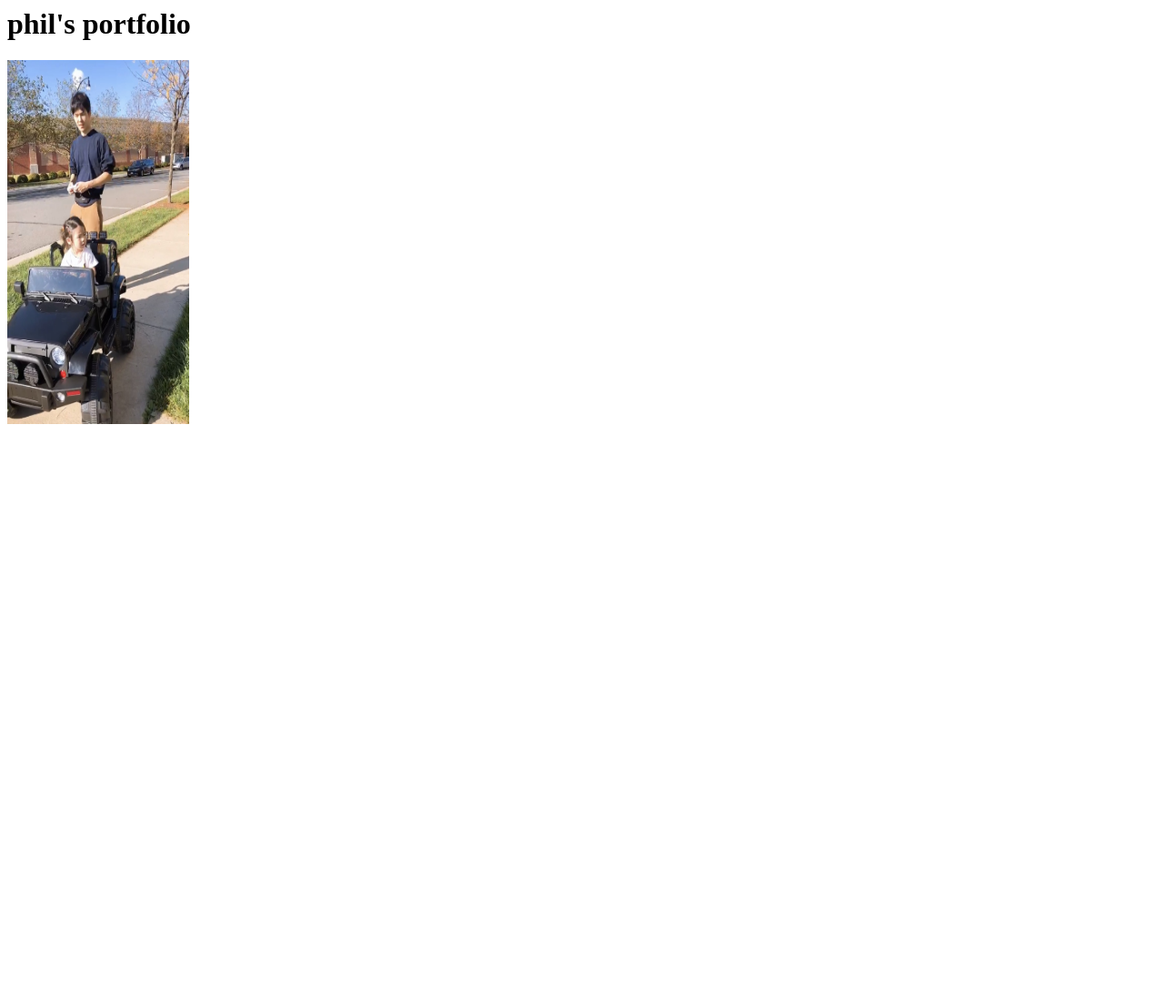
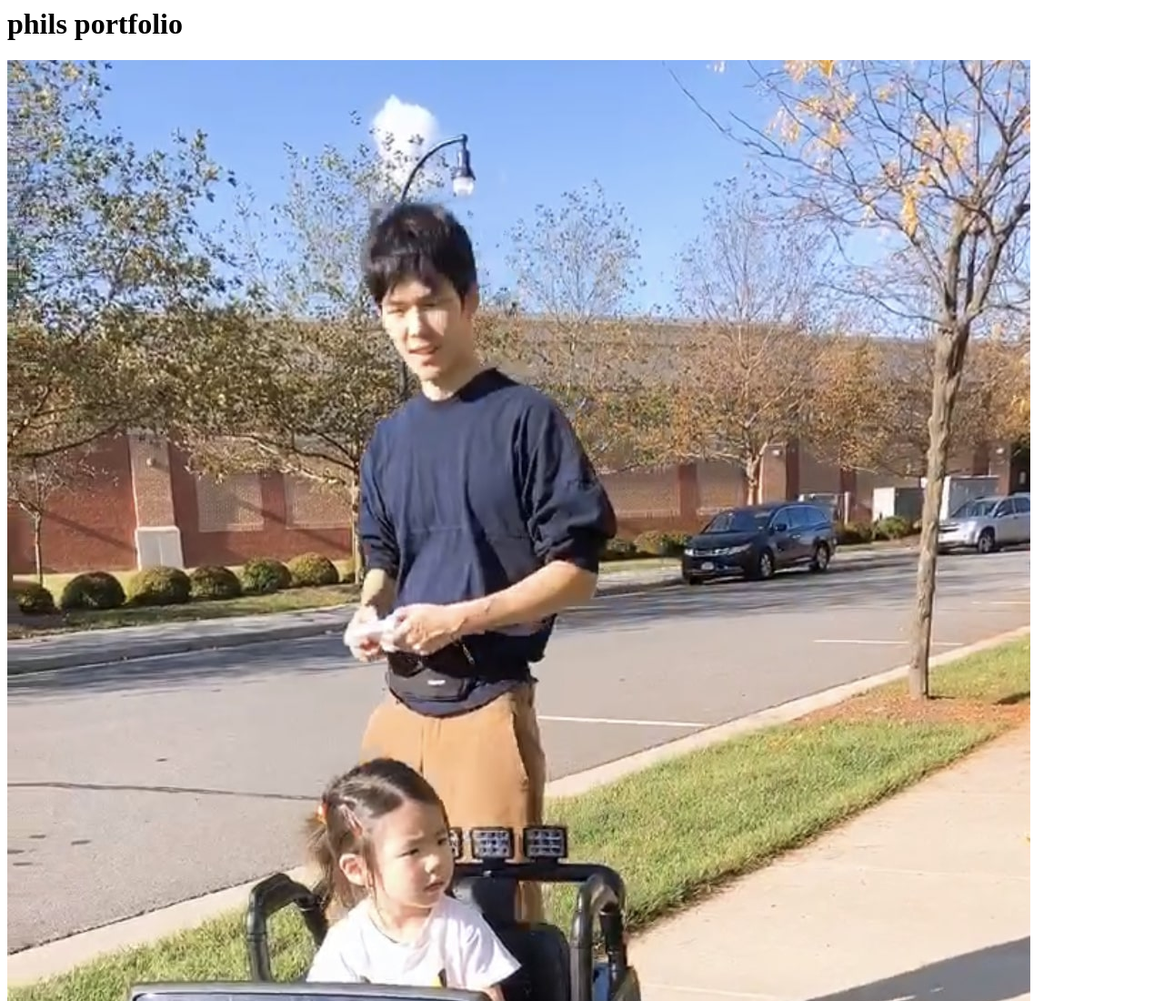
Before and after one commit to wonseokc/wonseokc.github.io, a plain HTML site: page index.html in a window 1280 px wide. Shown: the top 1100 px of the page at 91% size. Before the commit the page ends 800 px from the top, so only its background shows below. Drawn offline with Linux system fonts and the light colour scheme.

Commit message:
Add files via upload

```diff
--- a/index.html
+++ b/index.html
@@ -1,4 +1,4 @@
 <html>
-    <h1>phil's portfolio</h1>
-    <img src="./biopic.jpg" width="200" height="400" />
+    <h1>phils portfolio</h1>
+    <img src="./biopic.jpg" />
 </html>
```
